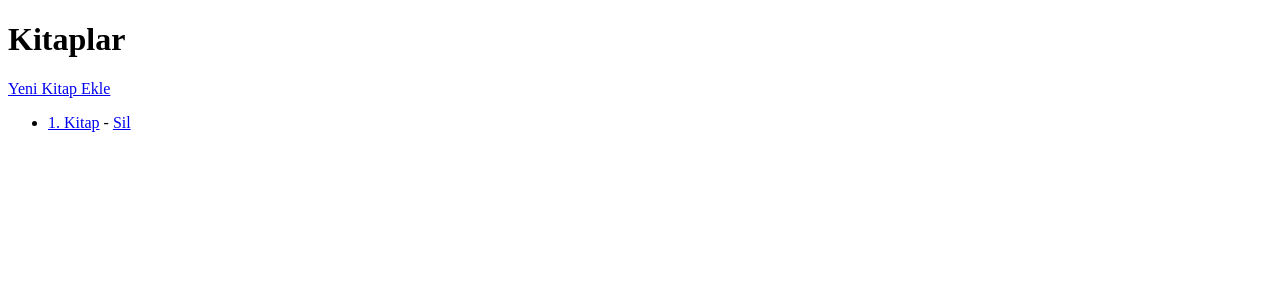
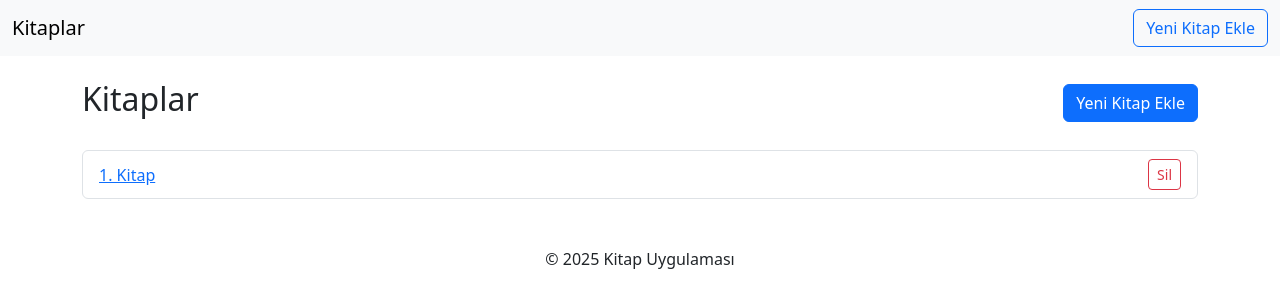
Before and after one commit to recepgltr/webproje, a Django app: template proje/website/main/templates/main/book_list.html in a window 1280 px wide. Shown: the top 308 px of the page. Run offline with Django 5.2, Linux system fonts and the light colour scheme; the template is opened without the code that fills it: values that come from a table or form of the project are taken from there, others are empty; data comes from the database, SQL or seed files in the repository.

Commit message:
Update book_list.html

```diff
--- a/proje/website/main/templates/main/book_list.html
+++ b/proje/website/main/templates/main/book_list.html
@@ -1,21 +1,25 @@
-<!-- books/book_list.html -->
-<!DOCTYPE html>
-<html>
-<head>
-    <title>Kitap Listesi</title>
-</head>
-<body>
-    <h1>Kitaplar</h1>
-    <a href="{% url 'book_create' %}">Yeni Kitap Ekle</a>
-    <ul>
-        {% for book in books %}
-            <li>
-                <a href="{% url 'book_detail' book.pk %}">{{ book.title }}</a>
-                - <a href="{% url 'book_delete' book.pk %}">Sil</a>
-            </li>
-        {% empty %}
-            <li>Hiç kitap yok.</li>
-        {% endfor %}
-    </ul>
-</body>
-</html>
+{% extends 'base.html' %}
+
+{% block title %}Kitap Listesi{% endblock %}
+
+{% block content %}
+    <div class="d-flex justify-content-between align-items-center mb-4">
+        <h2>Kitaplar</h2>
+        <a href="{% url 'book_create' %}" class="btn btn-primary">Yeni Kitap Ekle</a>
+    </div>
+
+    {% if books %}
+        <ul class="list-group">
+            {% for book in books %}
+                <li class="list-group-item d-flex justify-content-between align-items-center">
+                    <div>
+                        <a href="{% url 'book_detail' book.pk %}">{{ book.title }}</a>
+                    </div>
+                    <a href="{% url 'book_delete' book.pk %}" class="btn btn-sm btn-outline-danger">Sil</a>
+                </li>
+            {% endfor %}
+        </ul>
+    {% else %}
+        <div class="alert alert-info">Hiç kitap yok.</div>
+    {% endif %}
+{% endblock %}
```
